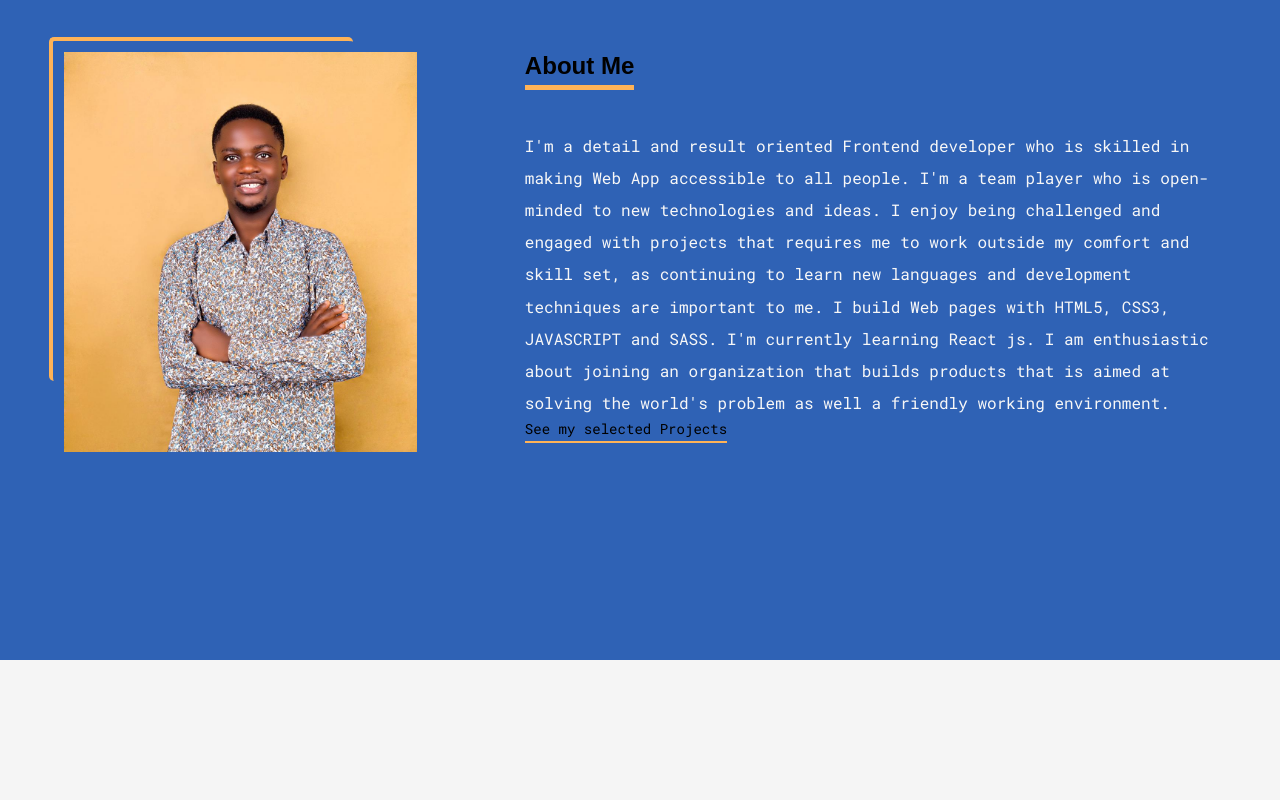
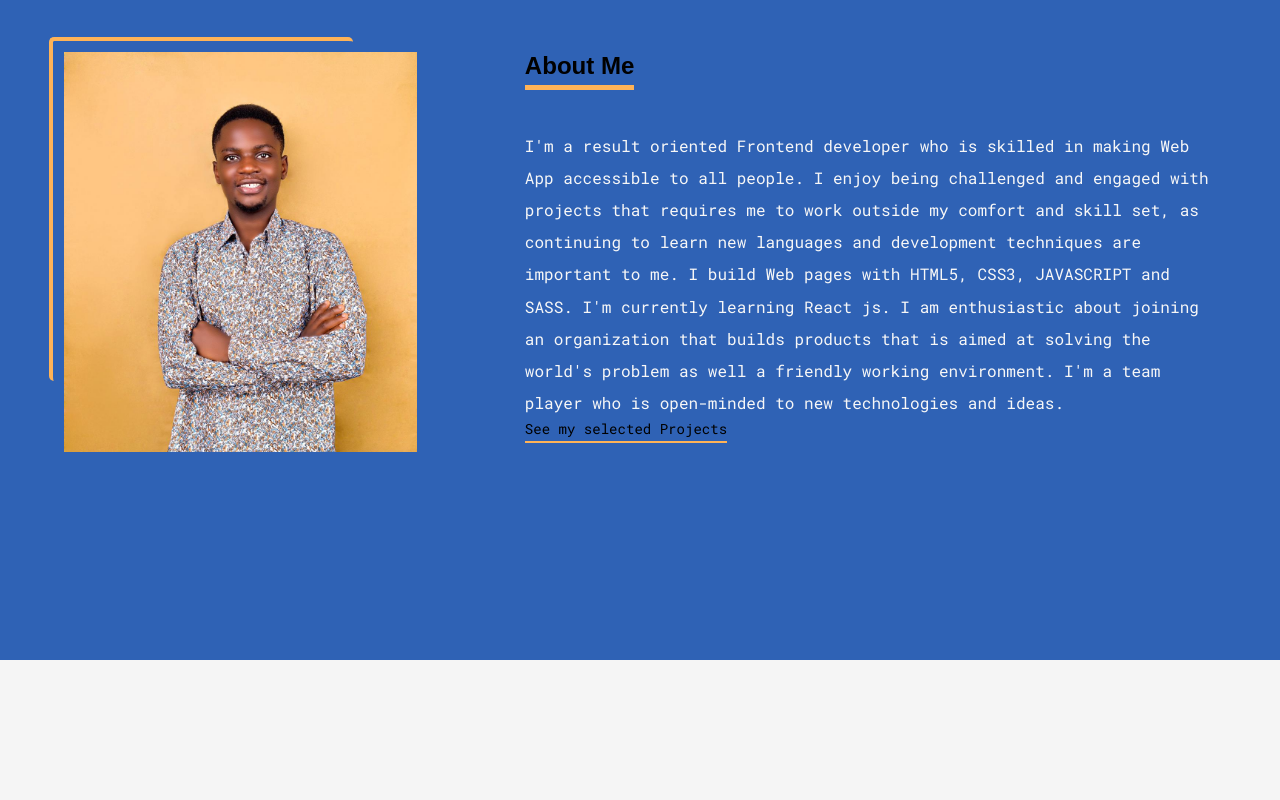
Before and after one commit to Adepejustephen/portfolio, a React (Create React App) app: page / in a window 1280 px wide. Before the commit this address led to /home. Shown: the part 1060-1860 px from the top of the page. Built offline with nearby package versions, Linux system fonts and the light colour scheme; a web font is replaced by a local one.

Commit message:
added more projects

```diff
--- a/src/App.js
+++ b/src/App.js
@@ -3,7 +3,7 @@ import { GlobalStyle } from "./styles/GlobalStyles";
 import { dark } from "./styles/themes";
 import { AnimatePresence } from "framer-motion";
 import { Home } from "./pages";
-import { Route, Routes, Navigate } from "react-router-dom";
+import { Route, Routes } from "react-router-dom";
 // import About from "./pages/about";
 
 
@@ -17,10 +17,7 @@ function App() {
         <AnimatePresence exitBeforeEnter>
           <GlobalStyle />
           <Routes>
-            <Route exact path="/" element={<Navigate to="/home" />} />
-            <Route path="/home" element={<Home />} />
-            {/* <Route path="/about" element={<About />} />
-            <Route path="/works" element={<Portfolio />} /> */}
+            <Route exact path="/" element={<Home />} />
           </Routes>
         </AnimatePresence>
       </ThemeProvider>
--- a/src/pages/about/index.jsx
+++ b/src/pages/about/index.jsx
@@ -34,21 +34,20 @@ const About = () => {
           <AboutTextContainer>
             <AboutTitle>About Me</AboutTitle>
             <AboutText>
-              I'm a detail and result oriented Frontend developer who is skilled
-              in making Web App accessible to all people. I'm a team player who
-              is open-minded to new technologies and ideas. I enjoy being
-              challenged and engaged with projects that requires me to work
-              outside my comfort and skill set, as continuing to learn new
-              languages and development techniques are important to me. I build
-              Web pages with HTML5, CSS3, JAVASCRIPT and SASS. I'm currently
-              learning React js. I am enthusiastic about joining an organization
-              that builds products that is aimed at solving the world's problem
-              as well a friendly working environment.
+              I'm a result oriented Frontend developer who is skilled in making
+              Web App accessible to all people. I enjoy being challenged and
+              engaged with projects that requires me to work outside my comfort
+              and skill set, as continuing to learn new languages and
+              development techniques are important to me. I build Web pages with
+              HTML5, CSS3, JAVASCRIPT and SASS. I'm currently learning React js.
+              I am enthusiastic about joining an organization that builds
+              products that is aimed at solving the world's problem as well a
+              friendly working environment. I'm a team player who is open-minded
+              to new technologies and ideas.
             </AboutText>
 
             <AboutTextLink
               activeClass="active"
-
               spy={true}
               smooth={true}
               offset={0}
--- a/src/pages/porfolio/data.js
+++ b/src/pages/porfolio/data.js
@@ -1,6 +1,8 @@
 import NetFlix from '../../assests/images/Ifeoluwa-Netflix-clone.png'
 import Shop9ja from '../../assests/images/shop9ja.png'
 import Menshoes from '../../assests/images/MENSHOESNG.png'
+import SaveSpace from '../../assests/images/save-space.png'
+import Cart from '../../assests/images/Cart.png'
 
 export const data = [
   {
@@ -8,15 +10,31 @@ export const data = [
     desc: "Menshoesng is a fullstack ecommerce website built with Nextjs, React, few Material UI components, Css modules and MongoDb.",
     img: Menshoes,
     live: "https://menshoesng.vercel.app/",
-    git: "",
+    git: "https://github.com/Adepejustephen/menshoesng-nextjs",
     direction: true,
   },
   {
     tile: "NetFlix Clone",
-    desc: "This website is built with ReactJs, Styled components , Firebase authetication and Youtube-react. It allows autheticated users stream movie trailers when selected ",
+    desc: "This website was built with ReactJs, Styled components , Firebase authetication and Youtube-react. It allows autheticated users stream movie trailers when selected ",
     img: NetFlix,
     live: "https://netflixclone-ife.netlify.app",
-    git: "",
+    git: "https://github.com/Adepejustephen/Netflix-clone-with-reactJs",
+    direction: false,
+  },
+  {
+    tile: "Save-space landing page ",
+    desc: "Save-space landing page design implemented with ReactJs and Css ",
+    img: SaveSpace,
+    live: "https://save-space-designweb.netlify.app/",
+    git: "https://github.com/Adepejustephen/savespace-landing-page",
+    direction: true,
+  },
+  {
+    tile: "Shopping Cart ",
+    desc: "This website was built with React and Typescript ",
+    img: Cart,
+    live: "https://typsciptshopcart.netlify.app/",
+    git: "https://github.com/Adepejustephen/typescript-shopping-cart",
     direction: false,
   },
   {
@@ -24,7 +42,7 @@ export const data = [
     desc: "Shop9ja is an admin dashboard buillt with Reactjs and Css ",
     img: Shop9ja,
     live: "https://shop9ja-dashboard.netlify.app/",
-    git: "",
+    git: "https://github.com/Adepejustephen/Admin-dashboard-react",
     direction: true,
   },
   // {
```
Also changed, not shown: src/assests/images/Cart.png (added), src/assests/images/save-space.png (added).
